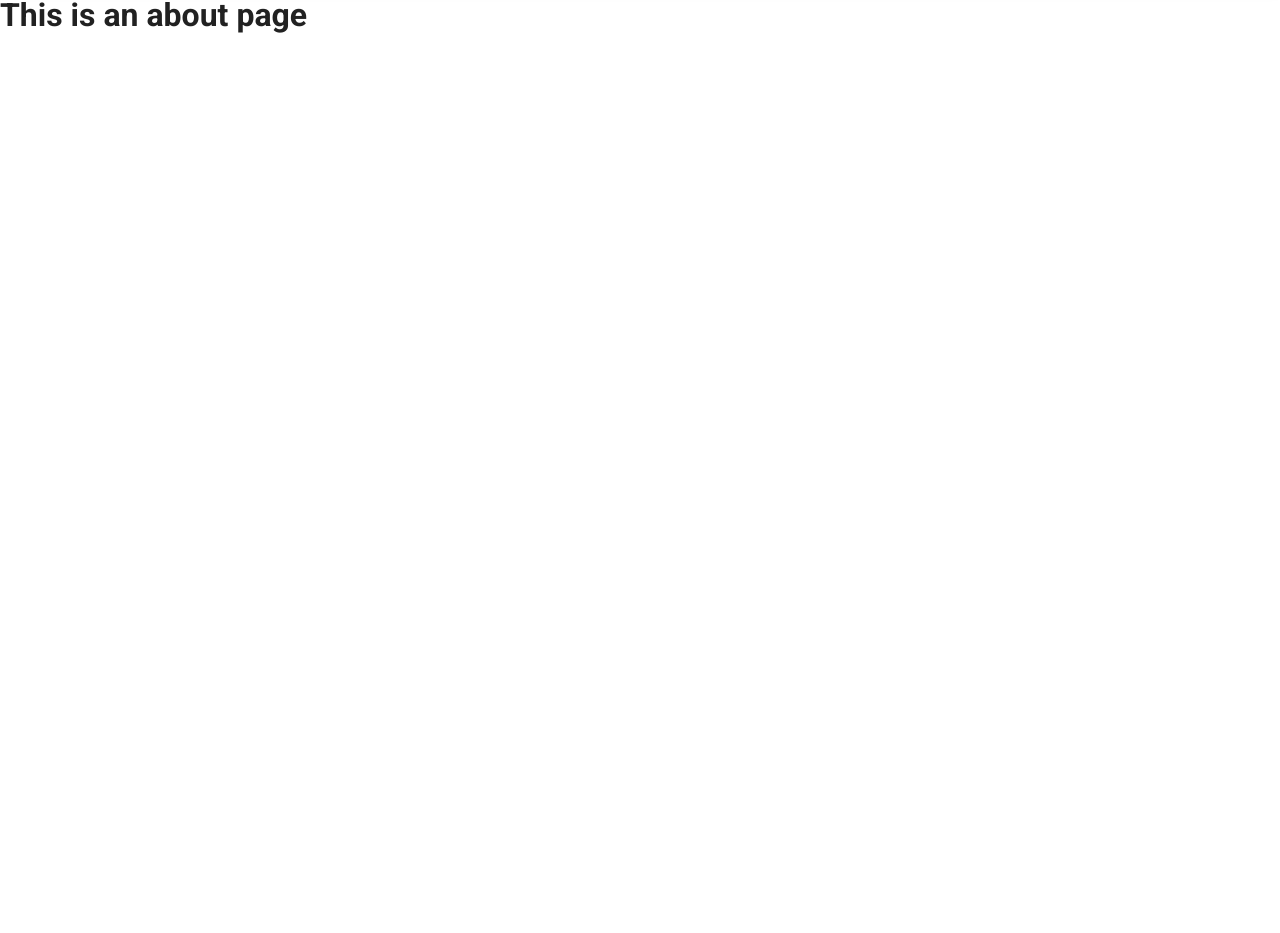
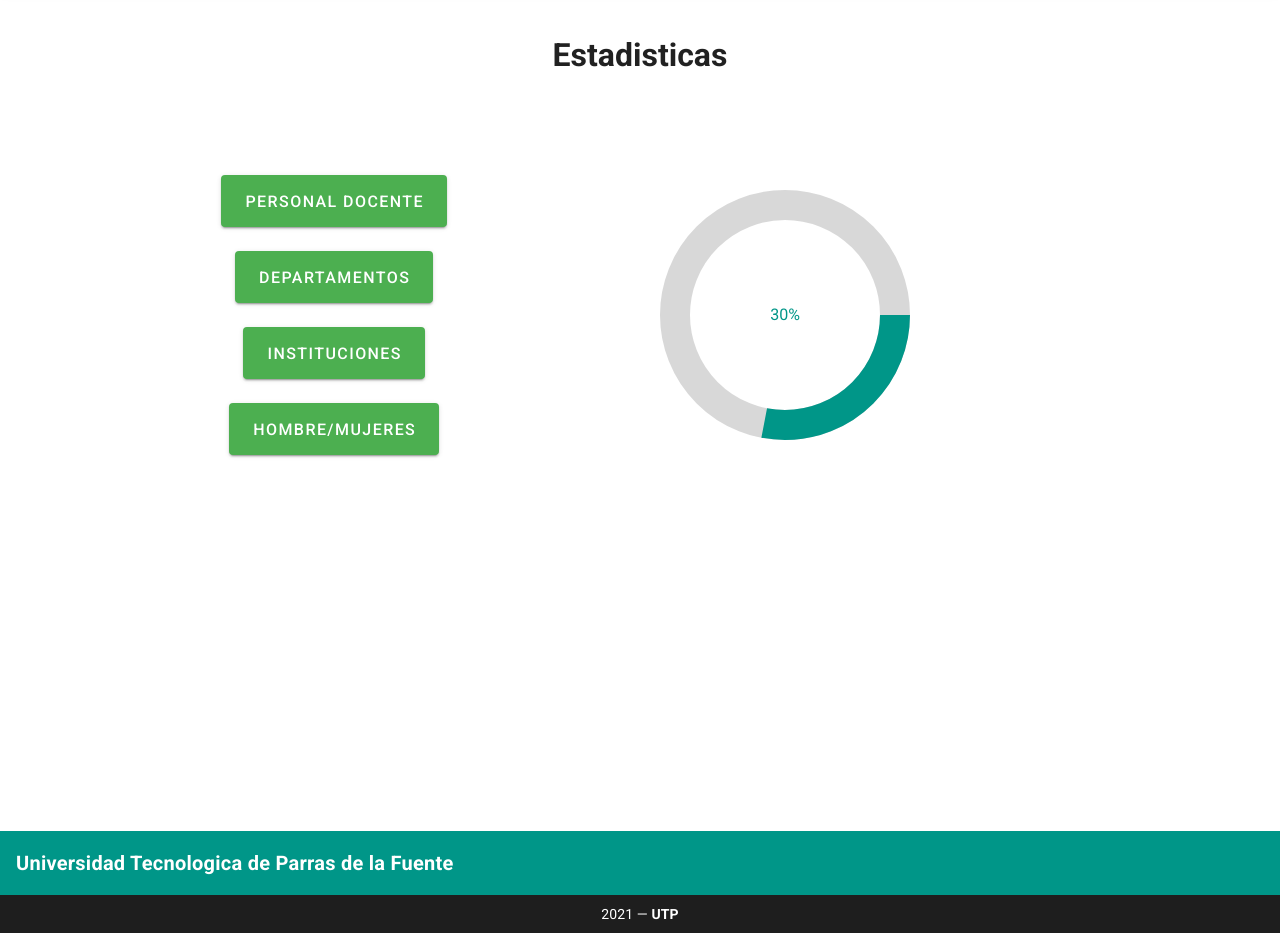
Before and after one commit to En8oy/utparras-files, a Vue app in the folder frontend/: page /about in a window 1280 px wide. Shown: the part 73-1006 px from the top of the page. Before the commit the page ends 800 px from the top, so only its background shows below. Built offline with nearby package versions, Linux system fonts and the light colour scheme.

Commit message:
estadisticas.information

```diff
--- a/frontend/src/views/About.vue
+++ b/frontend/src/views/About.vue
@@ -1,5 +1,129 @@
 <template>
-  <div class="about">
-    <h1>This is an about page</h1>
+<div>
+  <v-container
+    fluid
+    class="pa-10"
+  >
+  <h1 class="text-center">Estadisticas</h1>
+  <br><br><br>
+    <v-row align="center">
+      <v-col
+        cols="12"
+        sm="6"
+      >
+        <div class="text-center">
+          <div class="my-6">
+            <v-btn
+              x-large
+              color="success"
+              dark
+            >
+              Personal Docente
+            </v-btn>
+          </div>
+        </div>
+        <div class="text-center">
+          <div class="my-6">
+            <v-btn
+              x-large
+              color="success"
+              dark
+            >
+              Departamentos
+            </v-btn>
+          </div>
+        </div>
+        <div class="text-center">
+          <div class="my-6">
+            <v-btn
+              x-large
+              color="success"
+              dark
+            >
+              Instituciones
+            </v-btn>
+          </div>
+        </div>
+        <div class="text-center">
+          <div class="my-6">
+            <v-btn
+              x-large
+              color="success"
+              dark
+            >
+              Hombre/Mujeres
+            </v-btn>
+          </div>
+        </div>
+
+      </v-col>
+      <div class="pa-5">
+        <div role="progressbar" aria-valuemin="0" aria-valuemax="100" aria-valuenow="28" class="v-progress-circular teal--text" style="height: 250px; width: 250px;">
+            <svg xmlns="http://www.w3.org/2000/svg" viewBox="22.727272727272727 22.727272727272727 45.45454545454545 45.45454545454545" style="transform: rotate(360deg);">
+            <circle fill="transparent" cx="45.45454545454545" cy="45.45454545454545" r="20" stroke-width="5.454545454545454" stroke-dasharray="125.664"
+            stroke-dashoffset="0" class="v-progress-circular__underlay"></circle>
+            <circle fill="transparent" cx="45.45454545454545" cy="45.45454545454545" r="20" stroke-width="5.454545454545454" stroke-dasharray="125.664"
+            stroke-dashoffset="90.47786842338604px" class="v-progress-circular__overlay"></circle>
+            </svg>
+          <div class="v-progress-circular__info"> 30% </div>
+        </div>
+
+      </div>
+      <!-- <v-col
+        cols="12"
+        sm="6"
+      >
+        <div class="text-center">
+          <div class="my-2">
+            <v-btn
+              color="success"
+              fab
+              x-large
+              dark
+            >
+              <v-icon>mdi-domain</v-icon>
+            </v-btn>
+          </div>
+        </div> -->
+      </v-col>
+    </v-row>
+  </v-container>
+  <br><br><br><br><br><br><br><br><br><br><br><br><br>
+    <v-footer
+    dark
+    padless
+     >
+        <v-card
+        class="flex"
+        flat
+        tile
+        >
+            <v-card-title class="teal">
+                <strong class="subheading">Universidad Tecnologica de Parras de la Fuente</strong>
+
+                <v-spacer></v-spacer>
+
+            <v-btn
+            v-for="icon in icons"
+            :key="icon.name"
+            class="mx-4"
+            dark
+            icon
+            :href="icon.url"
+            target="_blank"
+        >
+          <v-icon size="35px">
+            {{ icon.icon }}
+
+          </v-icon>
+        </v-btn>
+            </v-card-title>
+
+            <v-card-text class="py-2 white--text text-center">
+                {{ new Date().getFullYear() }} — <strong>UTP</strong>
+            </v-card-text>
+        </v-card>
+    </v-footer>
   </div>
+
 </template>
--- a/frontend/src/views/Administrator/Information.vue
+++ b/frontend/src/views/Administrator/Information.vue
@@ -1,11 +1,11 @@
 <template>
   <div>
        <v-img
-        src="https://www.utparras.edu.mx/assets/images/edificio.JPG">
+        src="https://www.utparras.edu.mx/assets/images/edificio.JPG" height="900px">
             <v-row class="ma-10" align="center" justify="center">
                 <v-col cols="12" sm="12" md="6">
-                    <v-container fluid>
-                    <v-card color="#E9E9E9" class="pa-5" elevation="12">
+                    <v-container fluid class="pa-15">
+                    <v-card color="#E9E9E9" class="pa-8" elevation="12">
                         <v-card-title class="text-center display-1 teal--text text--accent-3"> Login </v-card-title>
                         <v-card-text>
                             <v-form v-on:submit.prevent="login()">
@@ -62,16 +62,35 @@
   </div>
 
 </template>
+
 <script>
+
 export default {
-    data() {
-        return {
-            email : "",
-            password : "",
-            loading : false,
-            requiredRules: [(v) => !!v || "required"],
-        }
-    },
+  name: 'App',
+
+  data: () => ({
+      email : "",
+      password : "",
+      loading : false,
+      requiredRules: [(v) => !!v || "required"],
+      icons: [
+      {
+        name:"facebook",
+        icon:"mdi-facebook",
+        url:"https://www.facebook.com/utparras/"
+      },
+      {
+        name:"twitter",
+        icon:"mdi-twitter",
+        url:"https://twitter.com/utparras?lang=es"
+      },
+      {
+        name:"web",
+        icon:"mdi-web",
+        url:"https://www.utparras.edu.mx/"
+      }
+      ]
+    }),
     methods: {
         login(){
           if (this.email != "" && this.password != "") {
@@ -99,31 +118,5 @@ export default {
           }
         }
     },
-}
-</script>
-<script>
-
-export default {
-  name: 'App',
-
-  data: () => ({
-      icons: [
-      {
-        name:"facebook",
-        icon:"mdi-facebook",
-        url:"https://www.facebook.com/utparras/"
-      },
-      {
-        name:"twitter",
-        icon:"mdi-twitter",
-        url:"https://twitter.com/utparras?lang=es"
-      },
-      {
-        name:"web",
-        icon:"mdi-web",
-        url:"https://www.utparras.edu.mx/"
-      }
-      ]
-    }),
   }
 </script>
--- a/frontend/src/views/Home.vue
+++ b/frontend/src/views/Home.vue
@@ -1,19 +1,9 @@
 <template>
   <div>
+
     <v-row class="ma-10">
-      <v-col color="black" cols="12" sm="12" md="6">
-        <!-- <v-container fluid>
-          <v-layout justify-center align-center>
-            <v-flex shrink>
-              <v-img
-                class="white--text align-end"
-                width="30rem"
-                src="https://storage.googleapis.com/wfhq_webforcehq/images/wfs-img-01@2x.png"
-              >
-              </v-img>
-            </v-flex>
-          </v-layout>
-        </v-container> -->
+      <v-col color="black" cols="12" sm="12" md="12">
+        <h1 class="text-center">Crear Expediente</h1>
       </v-col>
       <v-col cols="12" sm="12" md="12">
         <v-container fluid>
```
